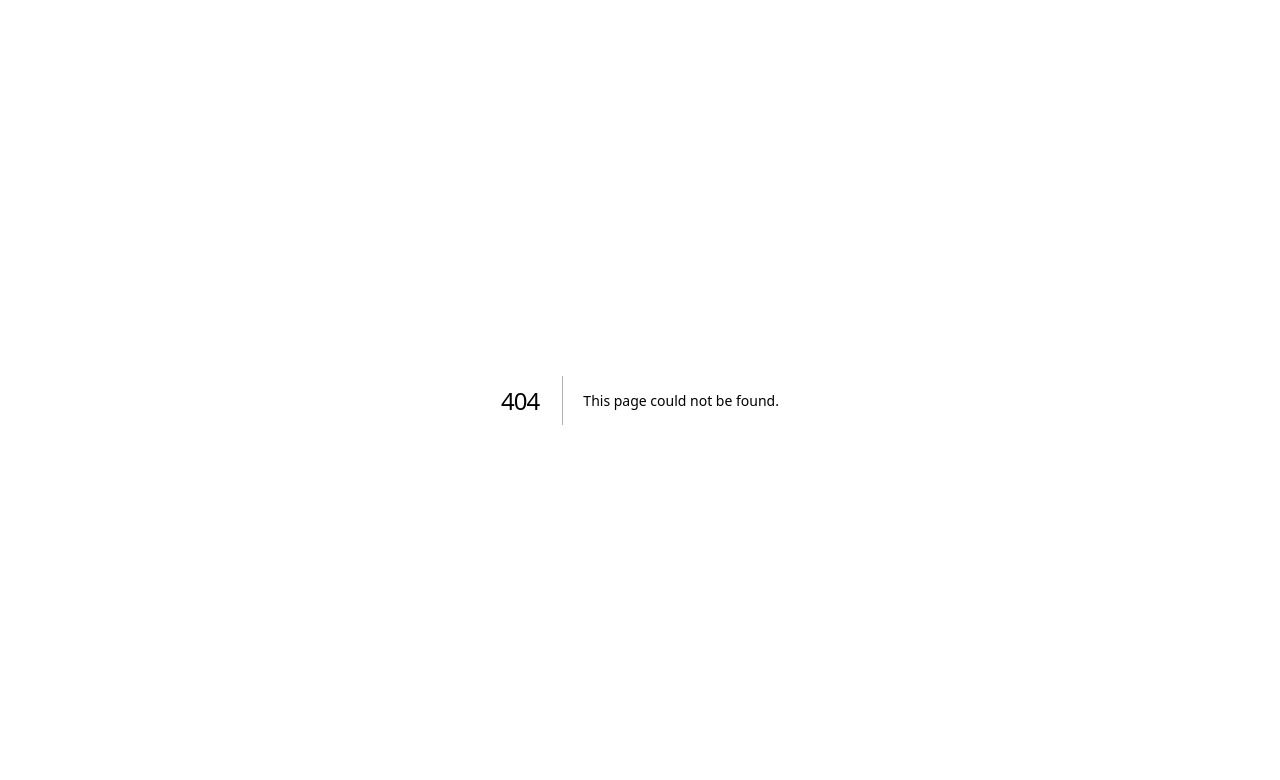
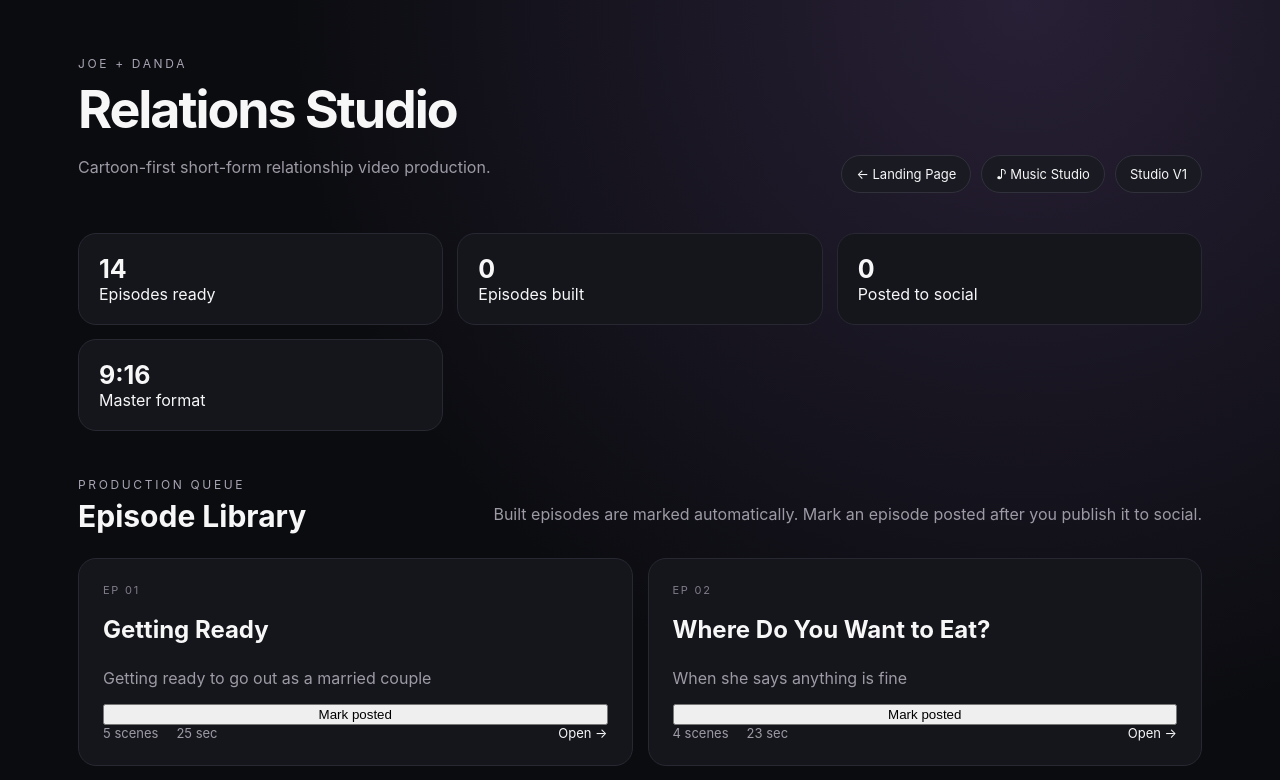
Before and after one commit to retroservices1121/relations, a Next.js app: page /studio in a window 1280 px wide. Before the commit this address had no page. Shown: the top 780 px of the page. Built offline with nearby package versions, Linux system fonts and the light colour scheme; no server answers; the database is empty.

Commit message:
Move production dashboard to studio route

```diff
--- /dev/null
+++ b/app/studio/page.tsx
@@ -0,0 +1,44 @@
+import Link from "next/link";
+import { episodes as baseEpisodes } from "../../data/episodes";
+import { extraEpisodes } from "../../data/extraEpisodes";
+import { musicalEpisodes } from "../../data/musicalEpisodes";
+import { dbConfigured, getBuiltEpisodeIds, getPostedEpisodeIds } from "../../lib/db";
+import PostedToggle from "../../components/PostedToggle";
+
+export const dynamic = "force-dynamic";
+
+const episodes = [...baseEpisodes, ...extraEpisodes, ...musicalEpisodes];
+
+export default async function Studio(){
+  let builtIds = new Set<string>();
+  let postedIds = new Set<string>();
+  if (dbConfigured()) {
+    try {
+      const [built, posted] = await Promise.all([getBuiltEpisodeIds(), getPostedEpisodeIds()]);
+      builtIds = new Set(built);
+      postedIds = new Set(posted);
+    } catch {
+      builtIds = new Set();
+      postedIds = new Set();
+    }
+  }
+  const builtCount = episodes.filter((episode) => builtIds.has(episode.id)).length;
+  const postedCount = episodes.filter((episode) => postedIds.has(episode.id)).length;
+
+  return <main>
+    <header><div><span className="eyebrow">JOE + DANDA</span><h1>Relations Studio</h1><p>Cartoon-first short-form relationship video production.</p></div><div style={{display:"flex",gap:10,alignItems:"center",flexWrap:"wrap"}}><Link href="/" className="statusPill">← Landing Page</Link><Link href="/music" className="statusPill">♪ Music Studio</Link><div className="statusPill">Studio V1</div></div></header>
+    <section className="stats"><div><b>{episodes.length}</b><span>Episodes ready</span></div><div><b>{builtCount}</b><span>Episodes built</span></div><div><b>{postedCount}</b><span>Posted to social</span></div><div><b>9:16</b><span>Master format</span></div></section>
+    <div className="sectionHeading"><div><span className="eyebrow">PRODUCTION QUEUE</span><h2>Episode Library</h2></div><p>Built episodes are marked automatically. Mark an episode posted after you publish it to social.</p></div>
+    <div className="grid">{episodes.map((e,i)=>{
+      const built = builtIds.has(e.id);
+      const posted = postedIds.has(e.id);
+      const musical = "musical" in e;
+      return <Link className="episodeLink" href={`/episodes/${e.id}`} key={e.id}><article className={built ? "episodeBuilt" : ""}>
+        <div className="episodeTop"><span className="num">EP {String(i+1).padStart(2,"0")}</span>{built && <span className="builtBadge" aria-label="Episode built">✓ Built</span>}</div>
+        <h3>{e.title}</h3><p>{e.hook}</p>{musical&&<p><b>♪ Musical episode</b></p>}
+        <PostedToggle episodeId={e.id} initialPosted={posted} />
+        <footer><span>{e.scenes.length} scenes</span><span>{e.scenes.reduce((a,s)=>a+s.duration,0)} sec</span><span className="openLabel">Open →</span></footer>
+      </article></Link>;
+    })}</div>
+  </main>;
+}
```
